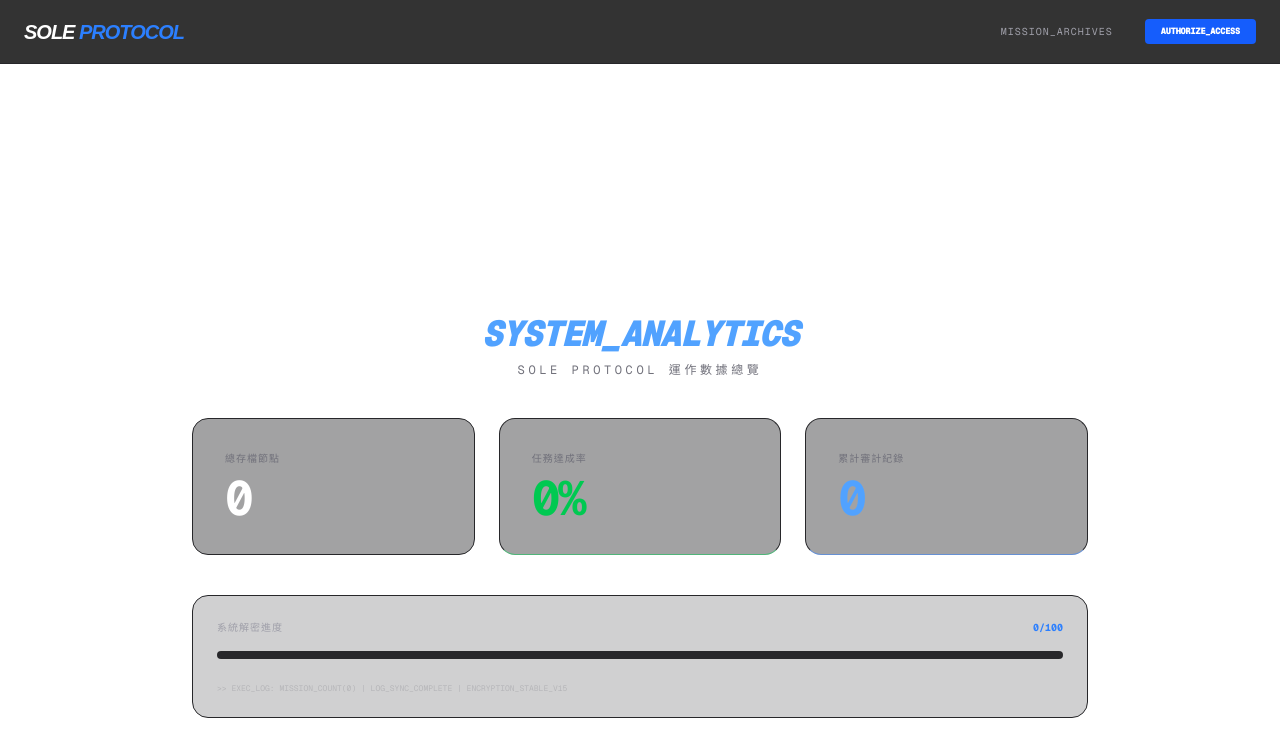
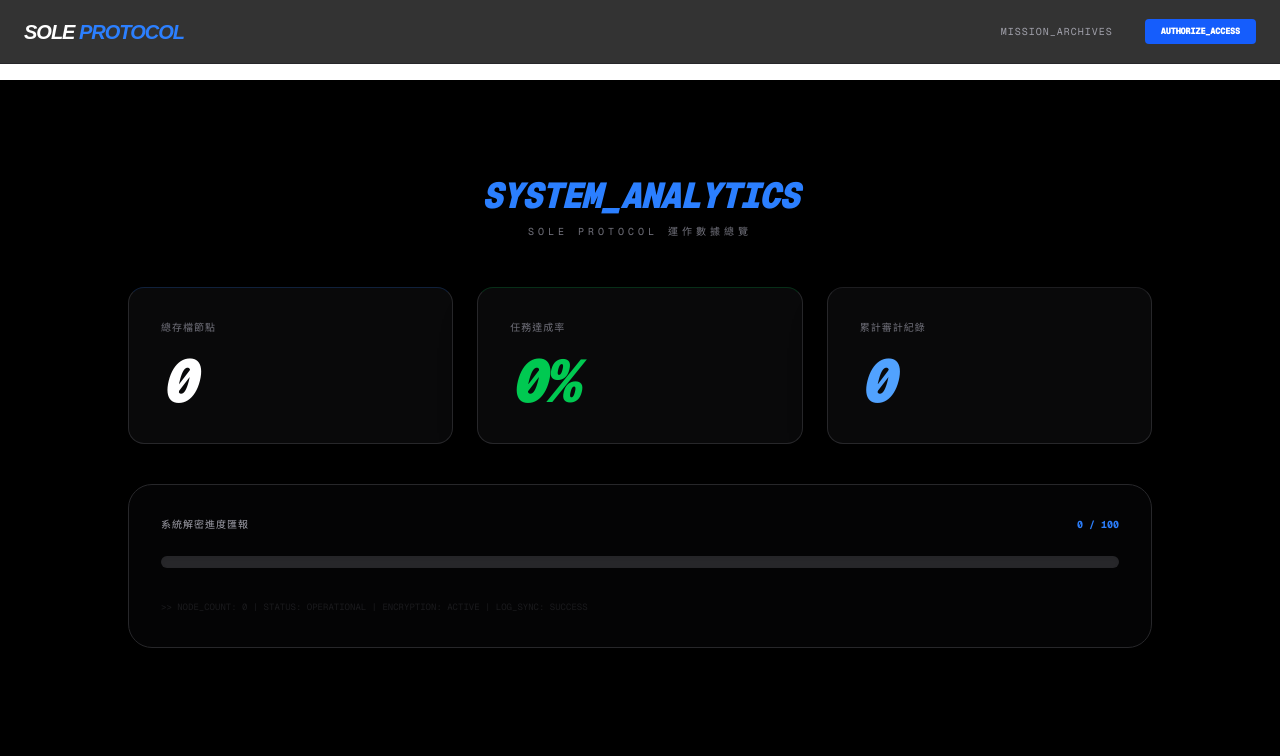
Before and after one commit to fictionmaker486/sole-protocol, a Next.js app: page /dashboard in a window 1280 px wide. Shown: the top 756 px of the page. Built offline with nearby package versions, Linux system fonts and the light colour scheme; no server answers; the database is empty.

Commit message:
fix: complete login redirect logic and UI polish

```diff
--- a/src/app/dashboard/page.tsx
+++ b/src/app/dashboard/page.tsx
@@ -9,12 +9,10 @@ export default function DashboardPage() {
 
   useEffect(() => {
     async function fetchDashboardData() {
-      // 同時抓取任務數據與操作日誌
       const [missionsRes, logsRes] = await Promise.all([
         supabase.from('missions').select('*'),
         supabase.from('logs').select('*', { count: 'exact' })
       ])
-
       if (missionsRes.data) {
         const completed = missionsRes.data.filter(m => m.status === 'completed').length
         setStats({
@@ -25,62 +23,56 @@ export default function DashboardPage() {
       }
       setLoading(false)
     }
-
     fetchDashboardData()
   }, [])
 
-  if (loading) {
-    return (
-      <div className="flex flex-col items-center justify-center min-h-[60vh] text-white font-mono">
-        <div className="animate-spin h-8 w-8 border-4 border-blue-500 border-t-transparent rounded-full mb-4"></div>
-        <p className="text-blue-400">正在同步系統指標...</p>
+  if (loading) return (
+    <div className="min-h-screen bg-black flex flex-col items-center justify-center text-blue-500 font-mono">
+      <div className="animate-pulse mb-4">INITIALIZING_SYSTEM_ANALYTICS...</div>
+      <div className="w-48 h-1 bg-zinc-800 rounded-full overflow-hidden">
+        <div className="h-full bg-blue-500 animate-progress"></div>
       </div>
-    )
-  }
+    </div>
+  )
 
   const completionRate = stats.total > 0 ? Math.round((stats.completed / stats.total) * 100) : 0
 
   return (
-    <div className="flex flex-col items-center justify-center min-h-screen text-white p-6 pt-24 font-mono">
-      <div className="w-full max-w-4xl">
-        <div className="mb-10 text-center">
-          <h1 className="text-4xl font-black italic tracking-tighter text-blue-400 uppercase">System_Analytics</h1>
-          <p className="mt-2 text-zinc-500 text-xs tracking-[0.3em]">SOLE PROTOCOL 運作數據總覽</p>
+    <div className="min-h-screen bg-black text-white p-6 pt-24 font-mono">
+      <div className="max-w-5xl mx-auto">
+        <div className="mb-12 text-center">
+          <h1 className="text-4xl font-black italic tracking-tighter text-blue-500 uppercase">System_Analytics</h1>
+          <p className="mt-2 text-zinc-500 text-[10px] tracking-[0.4em]">SOLE PROTOCOL 運作數據總覽</p>
         </div>
 
-        {/* 統計卡片區域 */}
         <div className="grid grid-cols-1 md:grid-cols-3 gap-6 mb-10">
-          <div className="bg-zinc-900/40 border border-zinc-800 p-8 rounded-2xl backdrop-blur-md">
-            <p className="text-zinc-500 text-[10px] uppercase tracking-widest mb-2">總存檔節點</p>
-            <h2 className="text-5xl font-bold tracking-tighter">{stats.total}</h2>
+          <div className="bg-zinc-900/40 border border-zinc-800 p-8 rounded-2xl backdrop-blur-md border-t-blue-500/20 shadow-2xl">
+            <p className="text-zinc-500 text-[10px] uppercase tracking-widest mb-4">總存檔節點</p>
+            <h2 className="text-6xl font-black tracking-tighter italic">{stats.total}</h2>
           </div>
-
-          <div className="bg-zinc-900/40 border border-zinc-800 p-8 rounded-2xl backdrop-blur-md border-b-green-500/50">
-            <p className="text-zinc-500 text-[10px] uppercase tracking-widest mb-2">任務達成率</p>
-            <h2 className="text-5xl font-bold tracking-tighter text-green-500">{completionRate}%</h2>
+          <div className="bg-zinc-900/40 border border-zinc-800 p-8 rounded-2xl backdrop-blur-md border-t-green-500/20 shadow-2xl">
+            <p className="text-zinc-500 text-[10px] uppercase tracking-widest mb-4">任務達成率</p>
+            <h2 className="text-6xl font-black tracking-tighter italic text-green-500">{completionRate}%</h2>
           </div>
-
-          <div className="bg-zinc-900/40 border border-zinc-800 p-8 rounded-2xl backdrop-blur-md border-b-blue-500/50">
-            <p className="text-zinc-500 text-[10px] uppercase tracking-widest mb-2">累計審計紀錄</p>
-            <h2 className="text-5xl font-bold tracking-tighter text-blue-400">{stats.logs}</h2>
+          <div className="bg-zinc-900/40 border border-zinc-800 p-8 rounded-2xl backdrop-blur-md border-t-zinc-500/20 shadow-2xl">
+            <p className="text-zinc-500 text-[10px] uppercase tracking-widest mb-4">累計審計紀錄</p>
+            <h2 className="text-6xl font-black tracking-tighter italic text-blue-400">{stats.logs}</h2>
           </div>
         </div>
 
-        {/* 視覺進度條 */}
-        <div className="bg-zinc-900/20 border border-zinc-800 p-6 rounded-2xl relative overflow-hidden">
-          <div className="flex justify-between items-center mb-4">
-            <span className="text-[10px] text-zinc-400 uppercase tracking-widest">系統解密進度</span>
-            <span className="text-[10px] text-blue-500 font-bold">{completionRate}/100</span>
+        <div className="bg-zinc-900/20 border border-zinc-800 p-8 rounded-3xl relative overflow-hidden">
+          <div className="flex justify-between items-center mb-6">
+            <span className="text-[10px] text-zinc-400 uppercase tracking-widest">系統解密進度匯報</span>
+            <span className="text-[10px] text-blue-500 font-bold">{completionRate} / 100</span>
           </div>
-          <div className="w-full bg-zinc-800 h-2 rounded-full overflow-hidden">
+          <div className="w-full bg-zinc-800 h-3 rounded-full overflow-hidden shadow-inner">
             <div
-              className="bg-gradient-to-r from-blue-600 to-green-500 h-full transition-all duration-1000 ease-out"
+              className="bg-gradient-to-r from-blue-600 via-blue-400 to-green-500 h-full transition-all duration-1000 ease-out shadow-[0_0_15px_rgba(37,99,235,0.5)]"
               style={{ width: `${completionRate}%` }}
             ></div>
           </div>
-          {/* 裝飾性背景文字 */}
-          <div className="mt-6 opacity-20 text-[8px] leading-tight text-zinc-600 select-none">
-            {`>> EXEC_LOG: MISSION_COUNT(${stats.total}) | LOG_SYNC_COMPLETE | ENCRYPTION_STABLE_V15`}
+          <div className="mt-8 opacity-20 text-[9px] leading-relaxed text-zinc-500 font-mono select-none">
+            {`>> NODE_COUNT: ${stats.total} | STATUS: OPERATIONAL | ENCRYPTION: ACTIVE | LOG_SYNC: SUCCESS`}
           </div>
         </div>
       </div>
--- a/src/app/login/page.tsx
+++ b/src/app/login/page.tsx
@@ -1,9 +1,9 @@
 'use client'
-import { useState, useEffect, useRef } from 'react' // 導入 useRef
+import { useState, useEffect, useRef } from 'react'
 import { createClient } from '@/utils/supabase/client'
 import { useRouter } from 'next/navigation'
 
-// MatrixBackground 組件
+// MatrixBackground 組件 - 負責酷炫的綠色代碼雨背景
 const MatrixBackground = () => {
   const canvasRef = useRef<HTMLCanvasElement>(null)
 
@@ -16,7 +16,7 @@ const MatrixBackground = () => {
     canvas.width = window.innerWidth
     canvas.height = window.innerHeight
 
-    const japanese = '日月火水木金土一二三四五六七八九十天地人' // 可以替換成其他字符集
+    const characters = '01ABCDEFGHIJKLMNOPQRSTUVWXYZ'
     const fontSize = 16
     const columns = canvas.width / fontSize
     const drops: number[] = []
@@ -28,11 +28,11 @@ const MatrixBackground = () => {
     const draw = () => {
       ctx.fillStyle = 'rgba(0, 0, 0, 0.05)'
       ctx.fillRect(0, 0, canvas.width, canvas.height)
-      ctx.fillStyle = '#0F0' // Matrix code green
+      ctx.fillStyle = '#0F0' // 經典矩陣綠
       ctx.font = `${fontSize}px monospace`
 
       for (let i = 0; i < drops.length; i++) {
-        const text = japanese[Math.floor(Math.random() * japanese.length)]
+        const text = characters[Math.floor(Math.random() * characters.length)]
         ctx.fillText(text, i * fontSize, drops[i] * fontSize)
 
         if (drops[i] * fontSize > canvas.height && Math.random() > 0.975) {
@@ -43,9 +43,16 @@ const MatrixBackground = () => {
     }
 
     const interval = setInterval(draw, 33)
+    const handleResize = () => {
+      canvas.width = window.innerWidth
+      canvas.height = window.innerHeight
+    }
 
-    // 清理函數
-    return () => clearInterval(interval)
+    window.addEventListener('resize', handleResize)
+    return () => {
+      clearInterval(interval)
+      window.removeEventListener('resize', handleResize)
+    }
   }, [])
 
   return (
@@ -56,7 +63,6 @@ const MatrixBackground = () => {
     />
   )
 }
-
 
 export default function LoginPage() {
   const [email, setEmail] = useState('')
@@ -69,46 +75,60 @@ export default function LoginPage() {
     e.preventDefault()
     setLoading(true)
 
-    const { error } = await supabase.auth.signInWithPassword({
+    // 執行登入
+    const { data, error } = await supabase.auth.signInWithPassword({
       email,
       password,
     })
 
     if (error) {
-      alert('存取失敗: ' + error.message)
+      alert('授權失敗: ' + error.message)
+      setLoading(false)
     } else {
-      router.push('/missions')
-      router.refresh()
+      // 關鍵修正：先刷新身分狀態，再重導向至 Dashboard
+      await router.refresh()
+      router.push('/dashboard')
     }
-    setLoading(false)
   }
 
   return (
     <div className="relative flex min-h-screen items-center justify-center bg-black p-4 text-white font-mono overflow-hidden">
-      <MatrixBackground /> {/* 動態背景組件 */}
+      <MatrixBackground />
 
-      <div className="relative z-10 w-full max-w-md border border-zinc-800 bg-zinc-900/40 p-10 rounded-3xl backdrop-blur-md shadow-2xl">
+      {/* 登入表單容器 */}
+      <div className="relative z-10 w-full max-w-md border border-zinc-800 bg-zinc-900/60 p-10 rounded-3xl backdrop-blur-xl shadow-[0_0_50px_rgba(0,0,0,0.5)]">
         <div className="text-center mb-10">
+          <div className="inline-block p-3 bg-blue-500/10 rounded-full mb-4 border border-blue-500/20">
+            <svg xmlns="http://www.w3.org/2000/svg" className="h-8 w-8 text-blue-500" fill="none" viewBox="0 0 24 24" stroke="currentColor">
+              <path strokeLinecap="round" strokeLinejoin="round" strokeWidth={2} d="M12 15v2m-6 4h12a2 2 0 002-2v-6a2 2 0 00-2-2H6a2 2 0 00-2 2v6a2 2 0 002 2zm10-10V7a4 4 0 00-8 0v4h8z" />
+            </svg>
+          </div>
           <h1 className="text-2xl font-black italic tracking-tighter uppercase">Sole Authorization</h1>
           <p className="text-blue-500 text-[10px] mt-2 uppercase tracking-[0.4em] animate-pulse">Waiting for credentials...</p>
         </div>
 
         <form onSubmit={handleLogin} className="space-y-6">
+          <div>
+            <label className="block text-[10px] text-zinc-500 mb-2 uppercase tracking-widest ml-1">Agent Identity</label>
             <input
-            type="email" required placeholder="AGENT_EMAIL"
-            className="w-full bg-black/60 border border-zinc-800 p-4 rounded-xl focus:border-blue-500 outline-none transition-all placeholder:text-zinc-700"
+              type="email" required placeholder="AGENT@PROTOCOL.COM"
+              className="w-full bg-black/40 border border-zinc-800 p-4 rounded-xl focus:border-blue-500 outline-none transition-all placeholder:text-zinc-800 text-white"
               value={email} onChange={(e) => setEmail(e.target.value)}
             />
+          </div>
+          <div>
+            <label className="block text-[10px] text-zinc-500 mb-2 uppercase tracking-widest ml-1">Access Key</label>
             <input
-            type="password" required placeholder="ACCESS_KEY"
-            className="w-full bg-black/60 border border-zinc-800 p-4 rounded-xl focus:border-blue-500 outline-none transition-all placeholder:text-zinc-700"
+              type="password" required placeholder="••••••••"
+              className="w-full bg-black/40 border border-zinc-800 p-4 rounded-xl focus:border-blue-500 outline-none transition-all placeholder:text-zinc-800 text-white"
               value={password} onChange={(e) => setPassword(e.target.value)}
             />
+          </div>
           <button
             disabled={loading}
-            className="w-full py-4 bg-blue-600 hover:bg-blue-700 disabled:opacity-30 text-white font-bold rounded-xl transition-all shadow-[0_0_30px_rgba(37,99,235,0.2)]"
+            className="w-full py-4 bg-blue-600 hover:bg-blue-700 disabled:opacity-30 text-white font-black rounded-xl transition-all shadow-[0_0_30px_rgba(37,99,235,0.3)] uppercase tracking-widest text-sm"
           >
-            {loading ? 'AUTHENTICATING...' : 'AUTHORIZE ACCESS'}
+            {loading ? 'Verifying...' : 'Authorize Access'}
           </button>
         </form>
       </div>
```
Lines whose indentation alone changed are shown as unchanged.
